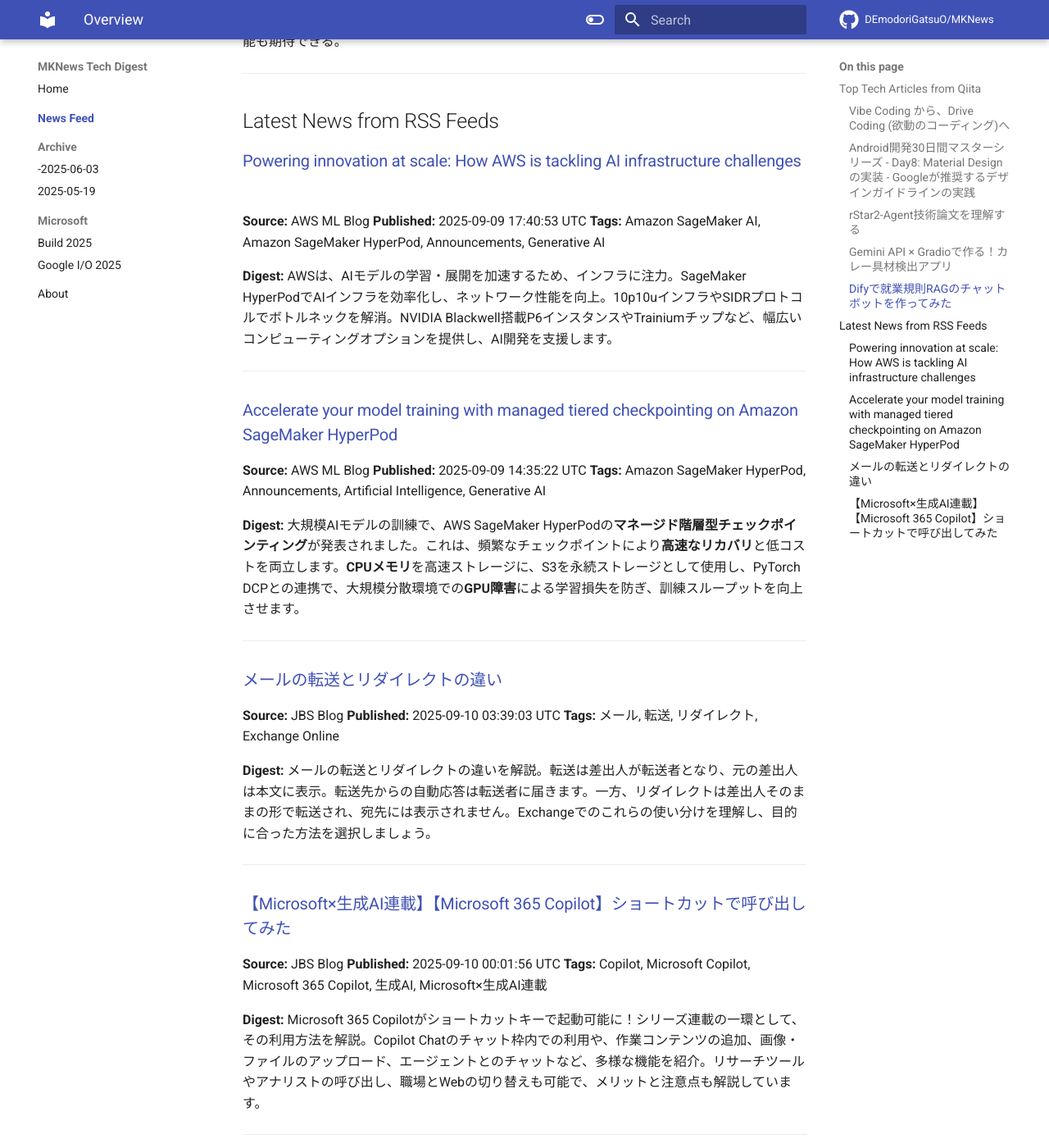
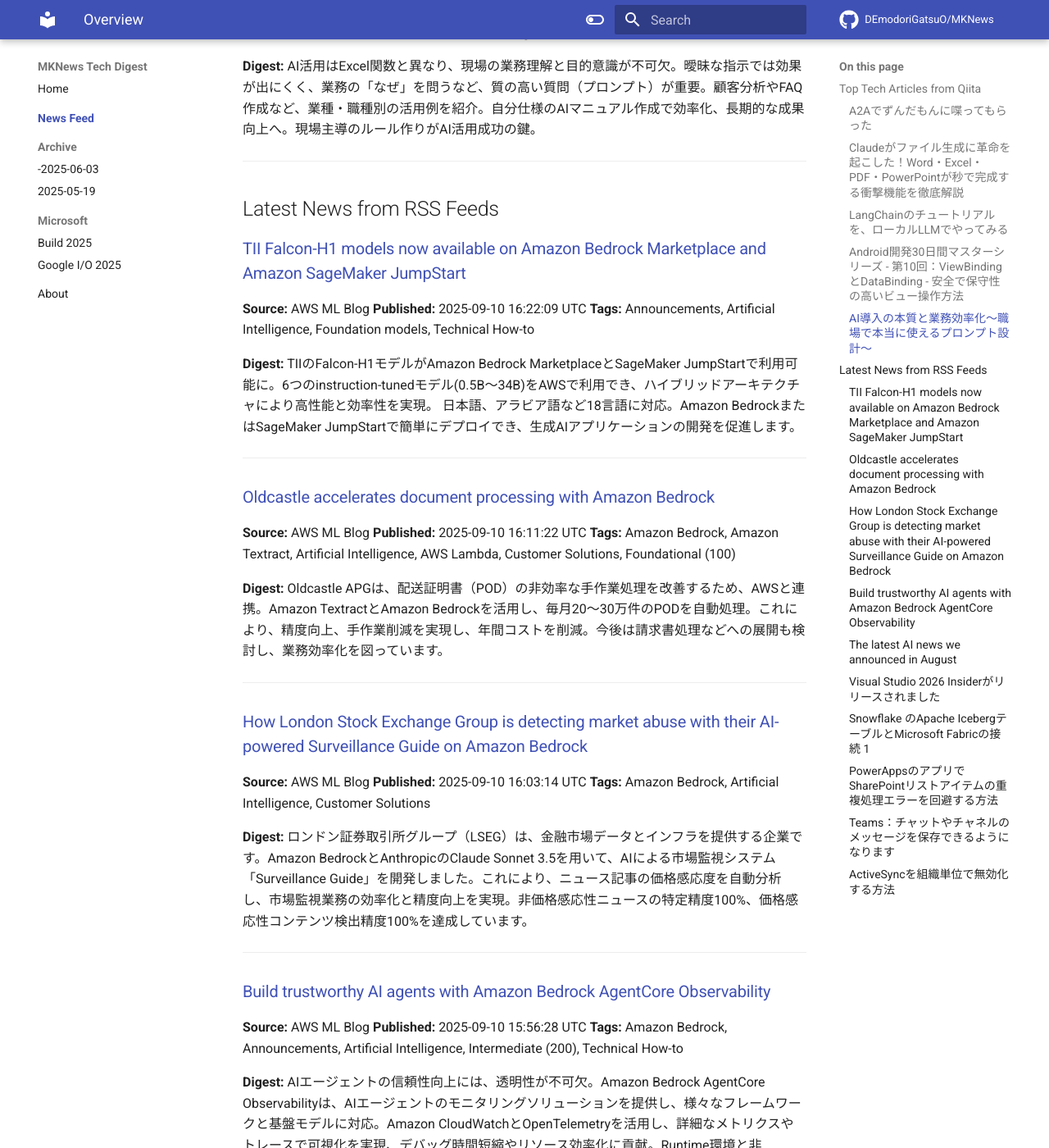
Before and after one commit to DEmodoriGatsuO/MKNews, an MkDocs documentation site: the page built from docs/news/index.md, in a window 1280 px wide and 1400 px high, scrolled down 1404 px. Shown: the whole window at 82% size. Built offline with MkDocs 1.6.1 and Material for MkDocs 9.7.7, drawn with Linux system fonts in a browser that asks for light colours; comment, search, counter and statistics services are not loaded; some of the changed text lies outside the part shown.

Commit message:
Automated AI Tech Digest - 2025-09-11

```diff
--- a/docs/news/index.md
+++ b/docs/news/index.md
@@ -1,98 +1,158 @@
-# AI Tech Trends Digest (2025-09-10)
+# AI Tech Trends Digest (2025-09-11)
 
 
 ## Top Tech Articles from Qiita
 
 
-### [Vibe Coding から、Drive Coding (欲動のコーディング)へ](https://qiita.com/makotosaekit/items/eba767a0a95bbc7b25b3)
-**Published:** 2025-09-09 09:39:39 UTC
-**Likes:** 37
-**Tags:** AI, プロンプト, 思考法, ChatGPT, LLM
+### [A2Aでずんだもんに喋ってもらった](https://qiita.com/shuji-k/items/c51ccf695ee7a310948d)
+**Published:** 2025-09-10 06:06:06 UTC
+**Likes:** 2
+**Tags:** Python, TypeScript, AI, Gemini, A2A
 
 **Digest:**
-AIがコードを書ける今、プロダクト完成の鍵は、AIへの「入力」にある。曖昧な「Vibe（雰囲気）」指示ではなく、プロダクトの魂である「Drive（欲動）」を定義する「マニフェスト」を策定し、AIに「実装」することが重要。マニフェストは、AIが未知の状況でも一貫した判断をするための「憲法」となり、開発者はDrive Architectとしてプロダクトを導く。
+2025年のGoogle Cloud Nextで発表されたAIエージェント間通信プロトコルA2Aを、マルチモーダルずんだもんとペアプロシステムに導入。バックエンドはPython SDK、フロントエンドはFetch APIを使用しSSEでずんだもん音声をストリーミング。asyncio.queueのjoin()とCloud Endpointsの対応に苦戦しつつ、ヘッダ付加のためFetch APIを採用。
 
 ---
 
-### [Android開発30日間マスターシリーズ - Day8: Material Designの実装 - Googleが推奨するデザインガイドラインの実践](https://qiita.com/555hamano/items/23f69e7a5374e77f726d)
-**Published:** 2025-09-10 00:19:34 UTC
+### [Claudeがファイル生成に革命を起こした！Word・Excel・PDF・PowerPointが秒で完成する衝撃機能を徹底解説](https://qiita.com/k_nabe/items/35ae7052f317ae36f1b1)
+**Published:** 2025-09-11 01:53:52 UTC
+**Likes:** 1
+**Tags:** API, 業務自動化, Claude, 実装事例
+
+**Digest:**
+AIチャットボットClaudeが、Word・Excel・PDF・PowerPointファイルの生成・編集機能を発表。従来の作業が数分で完了し、月額14,500円のClaude Maxプランで利用可能。日本語処理能力と20万トークンのコンテキストウィンドウが強み。時間短縮、プロレベルの仕上がり、Google Drive連携がメリット。セキュリティリスクやファイルサイズ制限に注意。
+
+---
+
+### [LangChainのチュートリアルを、ローカルLLMでやってみる](https://qiita.com/goroneko/items/f05c6fa7ee156e4802f6)
+**Published:** 2025-09-11 00:22:38 UTC
+**Likes:** 1
+**Tags:** Python, チュートリアル, LangChain, LLM, ローカルLLM
+
+**Digest:**
+LangChainチュートリアルを基に、LLMアプリケーション構築を解説。**LMStudio**でOpenAI形式のAPIを使用する際の`ChatOpenAI`設定、**プロンプトテンプレート**による入力を構造化する方法を紹介。**Runnable Interface**により、**ストリーミング**や共通の呼び出し方法を実現。**LangSmith**でのログ記録や、メッセージの役割を示す**SystemMessage**、**HumanMessage**の使用についても触れています。
+
+---
+
+### [Android開発30日間マスターシリーズ - 第10回：ViewBindingとDataBinding - 安全で保守性の高いビュー操作方法](https://qiita.com/555hamano/items/82b455b0655f302d0945)
+**Published:** 2025-09-10 16:40:05 UTC
 **Likes:** 1
 **Tags:** Android, 初心者, AndroidStudio, LLM, ModelContextProtocol
 
 **Digest:**
-Material Design 3は、Googleが発表した最新デザインシステムで、パーソナライゼーション、動的カラー、より自然なモーション、アクセシビリティ向上などが特徴です。導入には依存関係追加、テーマ設定が必要。Extended FAB、テキストフィールド、Navigation Rail、ボタンなどのコンポーネントがあります。カスタムカラーパレットはMaterial Theme Builderで生成可能。パフォーマンスとアクセシビリティも重要です。
+AndroidアプリのUI操作における`findViewById()`問題解決のため、`ViewBinding`と`DataBinding`が登場。**ViewBinding**はコンパイル時にバインディングクラスを生成し、タイプセーフで高速なビュー参照を実現。一方、**DataBinding**は、UIとデータを直接バインドし、双方向バインディングや式評価などの機能を提供。`ViewBinding`はシンプルで、`DataBinding`は複雑なUIに適しており、使い分けが重要です。
 
 ---
 
-### [rStar2-Agent技術論文を理解する](https://qiita.com/shimajiroxyz/items/e100ffe0ca18966d9564)
-**Published:** 2025-09-09 13:48:26 UTC
-**Likes:** 1
-**Tags:** Python, 論文読み, Agent, LLM
+### [AI導入の本質と業務効率化〜職場で本当に使えるプロンプト設計〜](https://qiita.com/Shawin/items/72421c22411ccdf9bebe)
+**Published:** 2025-09-11 00:13:19 UTC
+**Likes:** 0
+**Tags:** 初心者, AI, ChatGPT, LLM, AIエージェント
 
 **Digest:**
-rStar2-Agent (Shangら, 2025) は、強化学習 (RL) を用いて数学推論能力を向上させる手法。GRPO-RoC を提案し、ツール利用の過程を学習。学習環境を整備し、大規模モデルを凌駕する性能を実現。応答時間短縮も達成。しかし、比較対象やベンチマーク解釈には注意が必要。
-
----
-
-### [Gemini API × Gradioで作る！カレー具材検出アプリ](https://qiita.com/Tadataka_Takahashi/items/243ef1aa5b3e61a3a027)
-**Published:** 2025-09-09 12:55:27 UTC
-**Likes:** 1
-**Tags:** Python, 画像認識, 物体検出, Gemini, gradio
-
-**Digest:**
-Gemini API と Gradio を用いて、カレー画像の具材を自動検出する Webアプリを開発。Gemini 2.5 の構造化出力で JSON を取得し、Gradio UI で信頼度調整可能。バウンディングボックスによる位置特定や EXIF 対応も実装。複数の画像をバッチ処理でき、栄養分析への応用も期待できます。
-
----
-
-### [Difyで就業規則RAGのチャットボットを作ってみた](https://qiita.com/a-kamiya/items/86dc0664253371676068)
-**Published:** 2025-09-09 09:03:53 UTC
-**Likes:** 1
-**Tags:** chatbot, Gemini, rag, ノーコード, Dify
-
-**Digest:**
-Difyクラウド版を使い、架空の就業規則チャットボットを構築。Gemini APIキー設定後、Word形式の就業規則をナレッジとしてアップロードし、質問応答を実現。ノーコードで知識検索機能を実装し、質問への的確な回答を確認。公開URLで社内展開も可能。IF/ELSE等の機能も期待できる。
+AI活用はExcel関数と異なり、現場の業務理解と目的意識が不可欠。曖昧な指示では効果が出にくく、業務の「なぜ」を問うなど、質の高い質問（プロンプト）が重要。顧客分析やFAQ作成など、業種・職種別の活用例を紹介。自分仕様のAIマニュアル作成で効率化、長期的な成果向上へ。現場主導のルール作りがAI活用成功の鍵。
 
 ---
 
 ## Latest News from RSS Feeds
 
 
-### [Powering innovation at scale: How AWS is tackling AI infrastructure challenges](https://aws.amazon.com/blogs/machine-learning/powering-innovation-at-scale-how-aws-is-tackling-ai-infrastructure-challenges/)
+### [TII Falcon-H1 models now available on Amazon Bedrock Marketplace and Amazon SageMaker JumpStart](https://aws.amazon.com/blogs/machine-learning/tii-falcon-h1-models-now-available-on-amazon-bedrock-marketplace-and-amazon-sagemaker-jumpstart/)
 **Source:** AWS ML Blog
-**Published:** 2025-09-09 17:40:53 UTC
-**Tags:** Amazon SageMaker AI, Amazon SageMaker HyperPod, Announcements, Generative AI
+**Published:** 2025-09-10 16:22:09 UTC
+**Tags:** Announcements, Artificial Intelligence, Foundation models, Technical How-to
 
 **Digest:**
-AWSは、AIモデルの学習・展開を加速するため、インフラに注力。SageMaker HyperPodでAIインフラを効率化し、ネットワーク性能を向上。10p10uインフラやSIDRプロトコルでボトルネックを解消。NVIDIA Blackwell搭載P6インスタンスやTrainiumチップなど、幅広いコンピューティングオプションを提供し、AI開発を支援します。
+TIIのFalcon-H1モデルがAmazon Bedrock MarketplaceとSageMaker JumpStartで利用可能に。6つのinstruction-tunedモデル(0.5B～34B)をAWSで利用でき、ハイブリッドアーキテクチャにより高性能と効率性を実現。  日本語、アラビア語など18言語に対応。Amazon BedrockまたはSageMaker JumpStartで簡単にデプロイでき、生成AIアプリケーションの開発を促進します。
 
 ---
 
-### [Accelerate your model training with managed tiered checkpointing on Amazon SageMaker HyperPod](https://aws.amazon.com/blogs/machine-learning/accelerate-your-model-training-with-managed-tiered-checkpointing-on-amazon-sagemaker-hyperpod/)
+### [Oldcastle accelerates document processing with Amazon Bedrock](https://aws.amazon.com/blogs/machine-learning/oldcastle-accelerates-document-processing-with-amazon-bedrock/)
 **Source:** AWS ML Blog
-**Published:** 2025-09-09 14:35:22 UTC
-**Tags:** Amazon SageMaker HyperPod, Announcements, Artificial Intelligence, Generative AI
+**Published:** 2025-09-10 16:11:22 UTC
+**Tags:** Amazon Bedrock, Amazon Textract, Artificial Intelligence, AWS Lambda, Customer Solutions, Foundational (100)
 
 **Digest:**
-大規模AIモデルの訓練で、AWS SageMaker HyperPodの**マネージド階層型チェックポインティング**が発表されました。これは、頻繁なチェックポイントにより**高速なリカバリ**と低コストを両立します。**CPUメモリ**を高速ストレージに、S3を永続ストレージとして使用し、PyTorch DCPとの連携で、大規模分散環境での**GPU障害**による学習損失を防ぎ、訓練スループットを向上させます。
+Oldcastle APGは、配送証明書（POD）の非効率な手作業処理を改善するため、AWSと連携。Amazon TextractとAmazon Bedrockを活用し、毎月20～30万件のPODを自動処理。これにより、精度向上、手作業削減を実現し、年間コストを削減。今後は請求書処理などへの展開も検討し、業務効率化を図っています。
 
 ---
 
-### [メールの転送とリダイレクトの違い](https://blog.jbs.co.jp/entry/2025/09/10/123903)
-**Source:** JBS Blog
-**Published:** 2025-09-10 03:39:03 UTC
-**Tags:** メール, 転送, リダイレクト, Exchange Online
+### [How London Stock Exchange Group is detecting market abuse with their AI-powered Surveillance Guide on Amazon Bedrock](https://aws.amazon.com/blogs/machine-learning/how-london-stock-exchange-group-is-detecting-market-abuse-with-their-ai-powered-surveillance-guide-on-amazon-bedrock/)
+**Source:** AWS ML Blog
+**Published:** 2025-09-10 16:03:14 UTC
+**Tags:** Amazon Bedrock, Artificial Intelligence, Customer Solutions
 
 **Digest:**
-メールの転送とリダイレクトの違いを解説。転送は差出人が転送者となり、元の差出人は本文に表示。転送先からの自動応答は転送者に届きます。一方、リダイレクトは差出人そのままの形で転送され、宛先には表示されません。Exchangeでのこれらの使い分けを理解し、目的に合った方法を選択しましょう。
+ロンドン証券取引所グループ（LSEG）は、金融市場データとインフラを提供する企業です。Amazon BedrockとAnthropicのClaude Sonnet 3.5を用いて、AIによる市場監視システム「Surveillance Guide」を開発しました。これにより、ニュース記事の価格感応度を自動分析し、市場監視業務の効率化と精度向上を実現。非価格感応性ニュースの特定精度100%、価格感応性コンテンツ検出精度100%を達成しています。
 
 ---
 
-### [【Microsoft×生成AI連載】【Microsoft 365 Copilot】ショートカットで呼び出してみた](https://blog.jbs.co.jp/entry/2025/09/10/090156)
-**Source:** JBS Blog
-**Published:** 2025-09-10 00:01:56 UTC
-**Tags:** Copilot, Microsoft Copilot, Microsoft 365 Copilot, 生成AI, Microsoft×生成AI連載
+### [Build trustworthy AI agents with Amazon Bedrock AgentCore Observability](https://aws.amazon.com/blogs/machine-learning/build-trustworthy-ai-agents-with-amazon-bedrock-agentcore-observability/)
+**Source:** AWS ML Blog
+**Published:** 2025-09-10 15:56:28 UTC
+**Tags:** Amazon Bedrock, Announcements, Artificial Intelligence, Intermediate (200), Technical How-to
 
 **Digest:**
-Microsoft 365 Copilotがショートカットキーで起動可能に！シリーズ連載の一環として、その利用方法を解説。Copilot Chatのチャット枠内での利用や、作業コンテンツの追加、画像・ファイルのアップロード、エージェントとのチャットなど、多様な機能を紹介。リサーチツールやアナリストの呼び出し、職場とWebの切り替えも可能で、メリットと注意点も解説しています。
+AIエージェントの信頼性向上には、透明性が不可欠。Amazon Bedrock AgentCore Observabilityは、AIエージェントのモニタリングソリューションを提供し、様々なフレームワークと基盤モデルに対応。Amazon CloudWatchとOpenTelemetryを活用し、詳細なメトリクスやトレースで可視化を実現、デバッグ時間短縮やリソース効率化に貢献。Runtime環境と非Runtime環境の両方で、簡単に導入可能です。
 
 ---
+
+### [The latest AI news we announced in August](https://blog.google/technology/ai/google-ai-updates-august-2025/)
+**Source:** Google DeepMind
+**Published:** 2025-09-10 16:15:00 UTC
+**Tags:** Search, Translate, Google DeepMind, Google Labs, Learning & Education, Gemini, AI, Pixel, Gemini App, Photos
+
+**Digest:**
+2025年8月のGoogleによる最新AIアップデートを紹介します。具体的な内容は不明ですが、GoogleはAI技術の進歩を継続的に行っており、このアップデートも様々な分野での革新や、より洗練された機能の追加を期待させます。今後の発表に注目が集まります。
+
+---
+
+### [Visual Studio 2026 Insiderがリリースされました](https://blog.jbs.co.jp/entry/2025/09/11/141123)
+**Source:** JBS Blog
+**Published:** 2025-09-11 05:11:23 UTC
+**Tags:** .NET, C♯
+
+**Digest:**
+Visual Studio 2026 Insider版が公開。ダウンロードはMicrosoft公式サイトから。リリースノートには新機能が多数記載され、特に注目すべきは独自のモデルをチャットで利用できる点。Anthropic、Google、OpenAIのAPIキー設定に対応し、開発効率を向上させる可能性を秘めています。
+
+---
+
+### [Snowflake のApache IcebergテーブルとMicrosoft Fabricの接続 1](https://blog.jbs.co.jp/entry/2025/09/11/125754)
+**Source:** JBS Blog
+**Published:** 2025-09-11 03:57:54 UTC
+**Tags:** Snowflake, Microsoft Fabric, Apache Iceberg
+
+**Digest:**
+SnowflakeのIcebergテーブルとMicrosoft Fabric連携の前提として、Apache Icebergについて解説。Icebergは、データレイク上の大規模分析データセット向けオープンソーステーブルフォーマットです。大量データ処理に特化し、効率的なデータ管理を実現します。本記事ではIcebergの特徴やアーキテクチャについて触れます。
+
+---
+
+### [PowerAppsのアプリでSharePointリストアイテムの重複処理エラーを回避する方法](https://blog.jbs.co.jp/entry/2025/09/11/113621)
+**Source:** JBS Blog
+**Published:** 2025-09-11 02:36:21 UTC
+**Tags:** Power Apps, SharePoint, Power Platform
+
+**Digest:**
+Power AppsでSharePointリストを操作する際、他ユーザーとの同時編集によるエラーを回避する方法を紹介。最終更新時刻を活用し、更新時に最新版と比較して矛盾があれば更新を中断する設定手順を解説。これにより、データの競合を避け、安全なリスト操作を実現します。
+
+---
+
+### [Teams：チャットやチャネルのメッセージを保存できるようになります](https://blog.jbs.co.jp/entry/2025/09/11/102912)
+**Source:** JBS Blog
+**Published:** 2025-09-11 01:29:12 UTC
+**Tags:** Microsoft 365, Microsoft Teams
+
+**Digest:**
+8月下旬から、Microsoft Teamsでチャットやチャネルのメッセージ保存が大幅に改善されます。この新機能により、重要な情報を後から簡単に**検索**、**参照**できるようになり、**情報共有**の効率が向上します。これにより、**Teams**の**コミュニケーション**がさらに便利になります。
+
+---
+
+### [ActiveSyncを組織単位で無効化する方法](https://blog.jbs.co.jp/entry/2025/09/11/095311)
+**Source:** JBS Blog
+**Published:** 2025-09-11 00:53:11 UTC
+**Tags:** Exchange Online, Active Sync
+
+**Digest:**
+Exchange OnlineのActiveSyncは、組織単位での一括無効化が可能で、今回はその方法を紹介します。PowerShellを用いて、事前にExchange Onlineへ接続し、`Set-ActiveSyncOrganizationSettings` コマンドレットと `<アクセス許可のパラメーター>` を設定することで実現できます。設定時の注意点も確認しましょう。
+
+---
```
